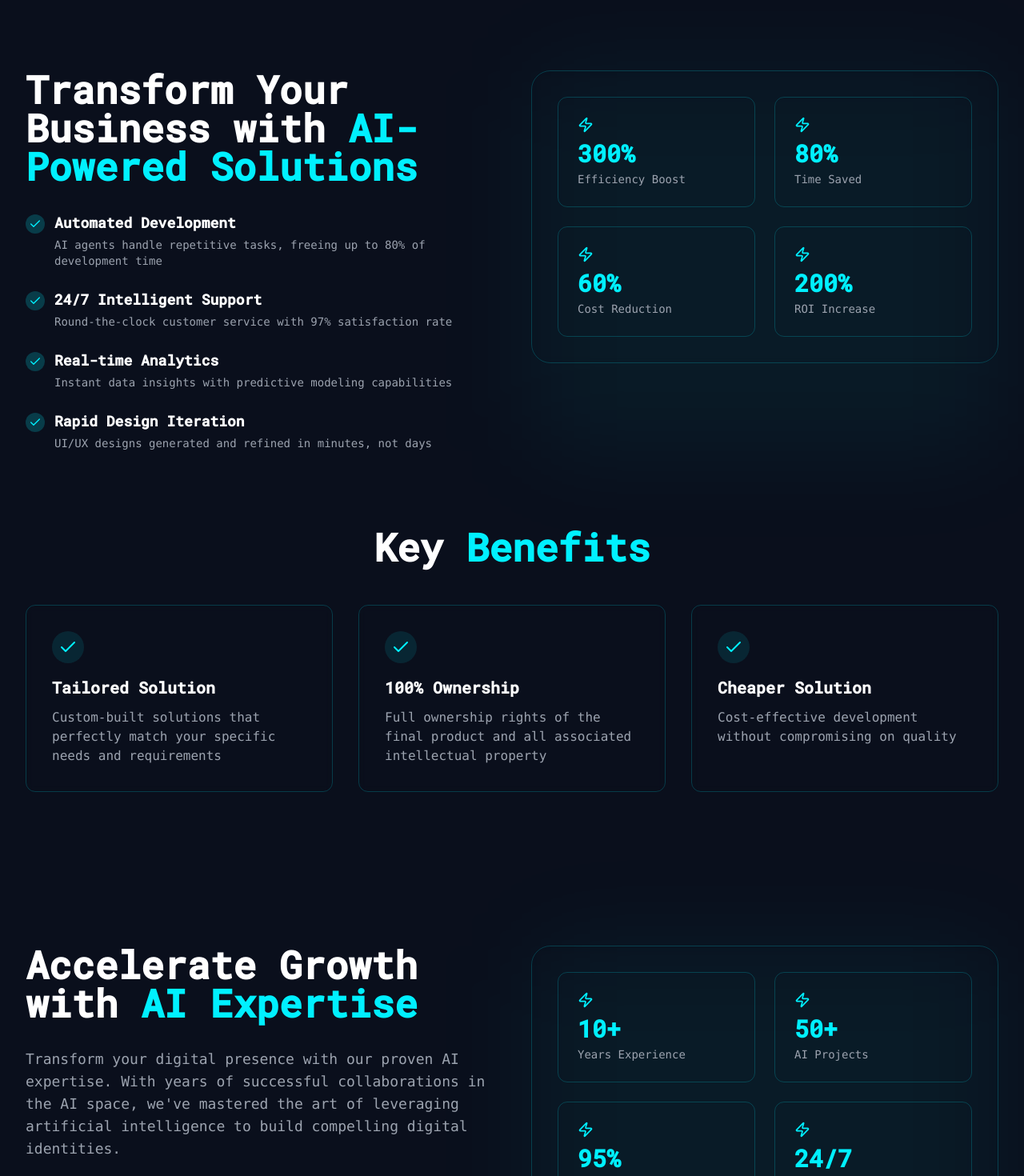
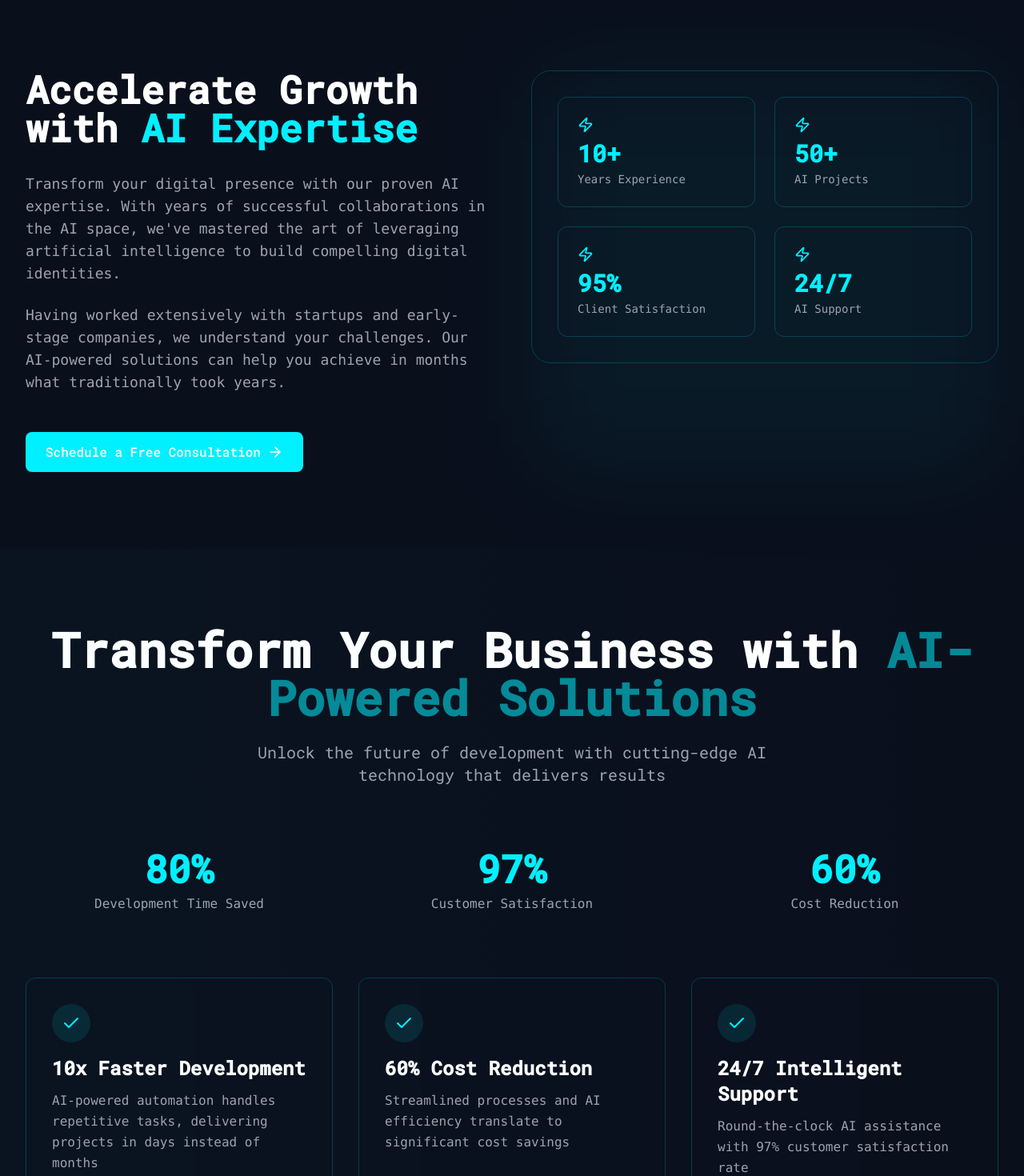
Before and after one commit to rahmsc/aiworkforce-landing, a Next.js app in the folder my-landing-page/: page / in a window 1280 px wide. Shown: the part 1320-2790 px from the top of the page at 80% size. Built offline with nearby package versions, Linux system fonts and the light colour scheme.

Commit message:
Updated how it works, transform your business and potential sections

```diff
--- a/my-landing-page/package.json
+++ b/my-landing-page/package.json
@@ -9,6 +9,7 @@
     "lint": "next lint"
   },
   "dependencies": {
+    "framer-motion": "^11.11.17",
     "lucide-react": "^0.460.0",
     "next": "15.0.3",
     "react": "19.0.0-rc-66855b96-20241106",
--- a/my-landing-page/src/app/page.tsx
+++ b/my-landing-page/src/app/page.tsx
@@ -13,8 +13,8 @@ export default function Home() {
     <main>
       <HeroSection />
       <BusinessPotential />
+      <AiExpertise />
       <TransformBusiness />
-      <AiExpertise />
       {/* <Benefits /> */}
       <HowItWorks />
       <Testimonials />
--- a/my-landing-page/src/components/BusinessPotential.tsx
+++ b/my-landing-page/src/components/BusinessPotential.tsx
@@ -12,10 +12,10 @@ const challenges = [
 const BusinessPotential = () => {
   return (
     <section className="bg-background py-24 px-4 md:px-8">
-      <div className="max-w-7xl mx-auto grid grid-cols-1 md:grid-cols-2 gap-12 items-center">
+      <div className="max-w-7xl mx-auto grid grid-cols-1 md:grid-cols-2 gap-12 md:gap-24 items-center">
         {/* Left Column - Icon */}
-        <div className="flex justify-center md:justify-end">
-          <div className="relative w-48 h-48">
+        <div className="flex justify-center">
+          <div className="relative w-48 h-48 md:w-64 md:h-64">
             {/* Outer circle */}
             <div className="absolute inset-0 border border-cyber-blue/30 rounded-full" />
 
--- a/my-landing-page/src/components/TransformBusiness.tsx
+++ b/my-landing-page/src/components/TransformBusiness.tsx
@@ -1,6 +1,6 @@
 "use client";
 
-import { Check, Zap } from "lucide-react";
+import { Check } from "lucide-react";
 
 type Solution = {
   title: string;
@@ -12,141 +12,95 @@ type Stat = {
   label: string;
 };
 
-type Benefit = {
-  title: string;
-  description: string;
-};
-
 const solutions: Solution[] = [
   {
-    title: "Automated Development",
+    title: "10x Faster Development",
     description:
-      "AI agents handle repetitive tasks, freeing up to 80% of development time",
+      "AI-powered automation handles repetitive tasks, delivering projects in days instead of months",
+  },
+  {
+    title: "60% Cost Reduction",
+    description:
+      "Streamlined processes and AI efficiency translate to significant cost savings",
   },
   {
     title: "24/7 Intelligent Support",
-    description: "Round-the-clock customer service with 97% satisfaction rate",
-  },
-  {
-    title: "Real-time Analytics",
-    description: "Instant data insights with predictive modeling capabilities",
-  },
-  {
-    title: "Rapid Design Iteration",
-    description: "UI/UX designs generated and refined in minutes, not days",
+    description:
+      "Round-the-clock AI assistance with 97% customer satisfaction rate",
   },
 ];
 
 const stats: Stat[] = [
-  { value: "300%", label: "Efficiency Boost" },
-  { value: "80%", label: "Time Saved" },
+  { value: "80%", label: "Development Time Saved" },
+  { value: "97%", label: "Customer Satisfaction" },
   { value: "60%", label: "Cost Reduction" },
-  { value: "200%", label: "ROI Increase" },
-];
-
-const benefits: Benefit[] = [
-  {
-    title: "Tailored Solution",
-    description:
-      "Custom-built solutions that perfectly match your specific needs and requirements",
-  },
-  {
-    title: "100% Ownership",
-    description:
-      "Full ownership rights of the final product and all associated intellectual property",
-  },
-  {
-    title: "Cheaper Solution",
-    description: "Cost-effective development without compromising on quality",
-  },
 ];
 
 const TransformBusiness = () => {
   return (
-    <section className="bg-background py-24 px-4 md:px-8">
-      <div className="max-w-7xl mx-auto space-y-24">
-        {/* Top Section */}
-        <div className="grid grid-cols-1 lg:grid-cols-2 gap-12">
-          {/* Left Column - Content */}
-          <div className="space-y-8">
-            <div className="space-y-4">
-              <h2 className="text-4xl md:text-5xl font-bold text-white">
+    <section className="bg-background py-24 px-4 md:px-8 relative overflow-hidden">
+      <div className="absolute inset-0 bg-gradient-to-r from-cyber-blue/10 to-transparent opacity-20" />
+
+      <div className="max-w-7xl mx-auto">
+        {/* Enhanced Header */}
+        <div className="text-center space-y-6 mb-20">
+          <h2 className="text-4xl md:text-6xl font-bold text-white leading-tight">
             Transform Your Business with{" "}
-                <span className="text-cyber-blue">AI-Powered Solutions</span>
+            <span className="text-cyber-blue animate-pulse">
+              AI-Powered Solutions
+            </span>
           </h2>
+          <p className="text-xl text-gray-400 max-w-2xl mx-auto">
+            Unlock the future of development with cutting-edge AI technology
+            that delivers results
+          </p>
         </div>
 
-            <div className="space-y-6">
-              {solutions.map((solution) => (
-                <div key={solution.title} className="flex items-start gap-3">
-                  <div className="mt-1 flex-shrink-0">
-                    <div className="rounded-full p-1 bg-cyber-blue/20">
-                      <Check className="w-4 h-4 text-cyber-blue" />
+        {/* Stats Section */}
+        <div className="grid grid-cols-1 md:grid-cols-3 gap-8 mb-20">
+          {stats.map((stat) => (
+            <div key={stat.label} className="text-center group">
+              <div
+                className="text-4xl md:text-5xl font-bold text-cyber-blue mb-2
+                group-hover:scale-110 transition-transform"
+              >
+                {stat.value}
+              </div>
+              <div className="text-gray-400 font-mono">{stat.label}</div>
+            </div>
+          ))}
+        </div>
+
+        {/* Three Feature Cards */}
+        <div className="grid grid-cols-1 md:grid-cols-3 gap-8">
+          {solutions.map((solution, index) => (
+            <div
+              key={solution.title}
+              className="bg-navy-800/50 rounded-xl p-8 border border-cyber-blue/20
+                backdrop-blur-sm group hover:bg-navy-800/70 transition-all
+                hover:scale-105 hover:border-cyber-blue/50
+                animate-fade-in"
+              style={{ animationDelay: `${index * 150}ms` }}
+            >
+              <div className="flex items-center mb-4">
+                <div
+                  className="bg-cyber-blue/10 rounded-full p-3
+                  group-hover:bg-cyber-blue/20 transition-all"
+                >
+                  <Check className="w-6 h-6 text-cyber-blue group-hover:scale-110 transition-transform" />
                 </div>
               </div>
-                  <div className="space-y-1">
-                    <h3 className="text-white font-semibold text-lg">
+              <h3
+                className="text-2xl font-bold text-white mb-3
+                group-hover:text-cyber-blue transition-colors"
+              >
                 {solution.title}
               </h3>
-                    <p className="text-gray-400 font-mono text-sm">
+              <p className="text-gray-400 font-mono leading-relaxed">
                 {solution.description}
               </p>
             </div>
-                </div>
           ))}
-            </div>
-          </div>
-
-          {/* Right Column - Stats */}
-          <div className="relative">
-            <div className="absolute inset-0 bg-cyber-blue/5 rounded-3xl blur-3xl" />
-            <div className="relative bg-navy-800/50 rounded-3xl p-8 backdrop-blur-sm border border-cyber-blue/20">
-              <div className="grid grid-cols-2 gap-6">
-                {stats.map((stat) => (
-                  <div
-                    key={stat.label}
-                    className="relative bg-navy-900/50 rounded-xl p-6 border border-cyber-blue/20"
-                  >
-                    <Zap className="w-5 h-5 text-cyber-blue mb-2" />
-                    <div className="space-y-1">
-                      <div className="text-cyber-blue text-3xl font-bold">
-                        {stat.value}
-                      </div>
-                      <div className="text-gray-400 font-mono text-sm">
-                        {stat.label}
-                      </div>
-                    </div>
-                  </div>
-                ))}
-              </div>
-            </div>
-          </div>
-        </div>
-
-        {/* Benefits Section */}
-        <div>
-          <h2 className="text-4xl md:text-5xl font-bold text-white text-center mb-12">
-            Key <span className="text-cyber-blue">Benefits</span>
-          </h2>
-
-          <div className="grid grid-cols-1 md:grid-cols-3 gap-8">
-            {benefits.map((benefit) => (
-              <div
-                key={benefit.title}
-                className="bg-navy-800/50 rounded-xl p-8 border border-cyber-blue/20 backdrop-blur-sm"
-              >
-                <div className="flex items-center mb-4">
-                  <div className="bg-cyber-blue/10 rounded-full p-2">
-                    <Check className="w-6 h-6 text-cyber-blue" />
-                  </div>
-                </div>
-                <h3 className="text-xl font-bold text-white mb-3">
-                  {benefit.title}
-                </h3>
-                <p className="text-gray-400 font-mono">{benefit.description}</p>
-              </div>
-            ))}
-          </div>
         </div>
       </div>
     </section>
```
Also changed, not shown: my-landing-page/src/components/HowItWorks.tsx (+52 -17 lines), 1 other file (tests, documents, lock files or other folders). Lines whose indentation alone changed are shown as unchanged.
